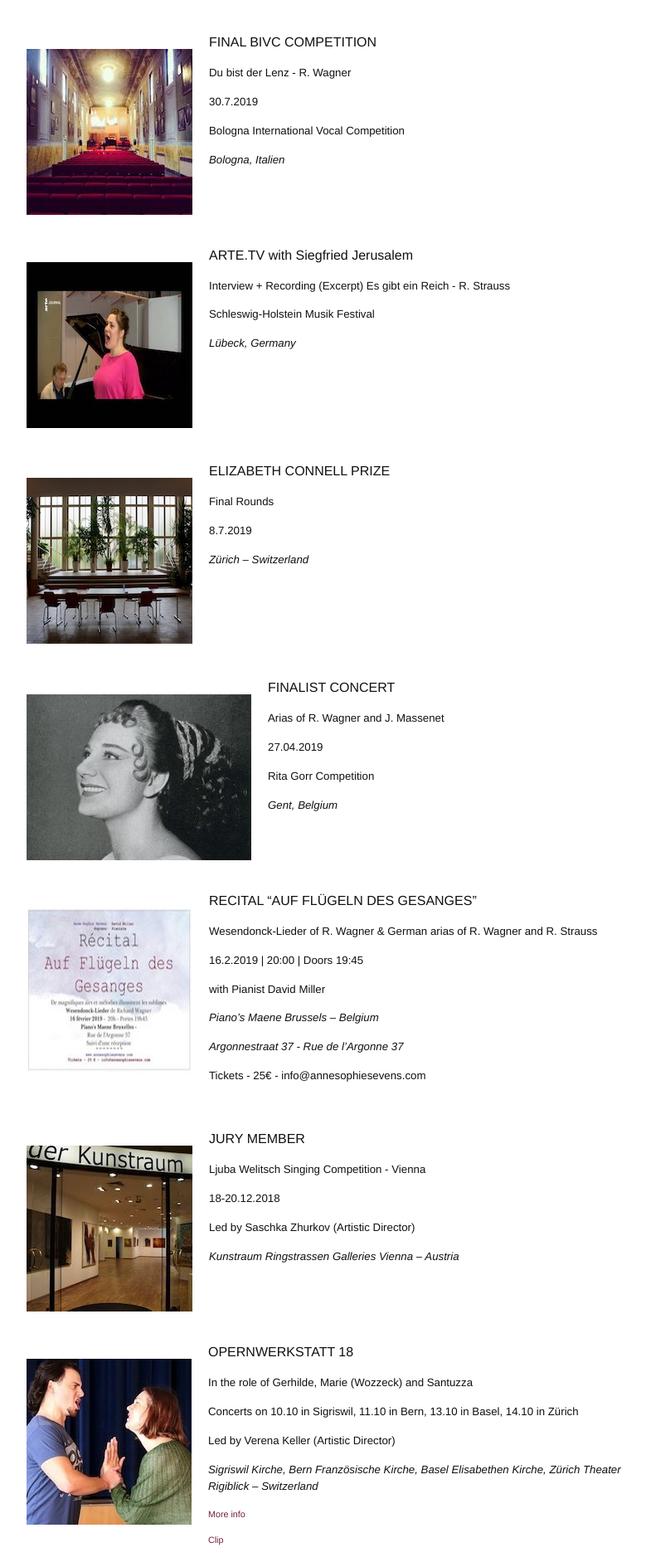
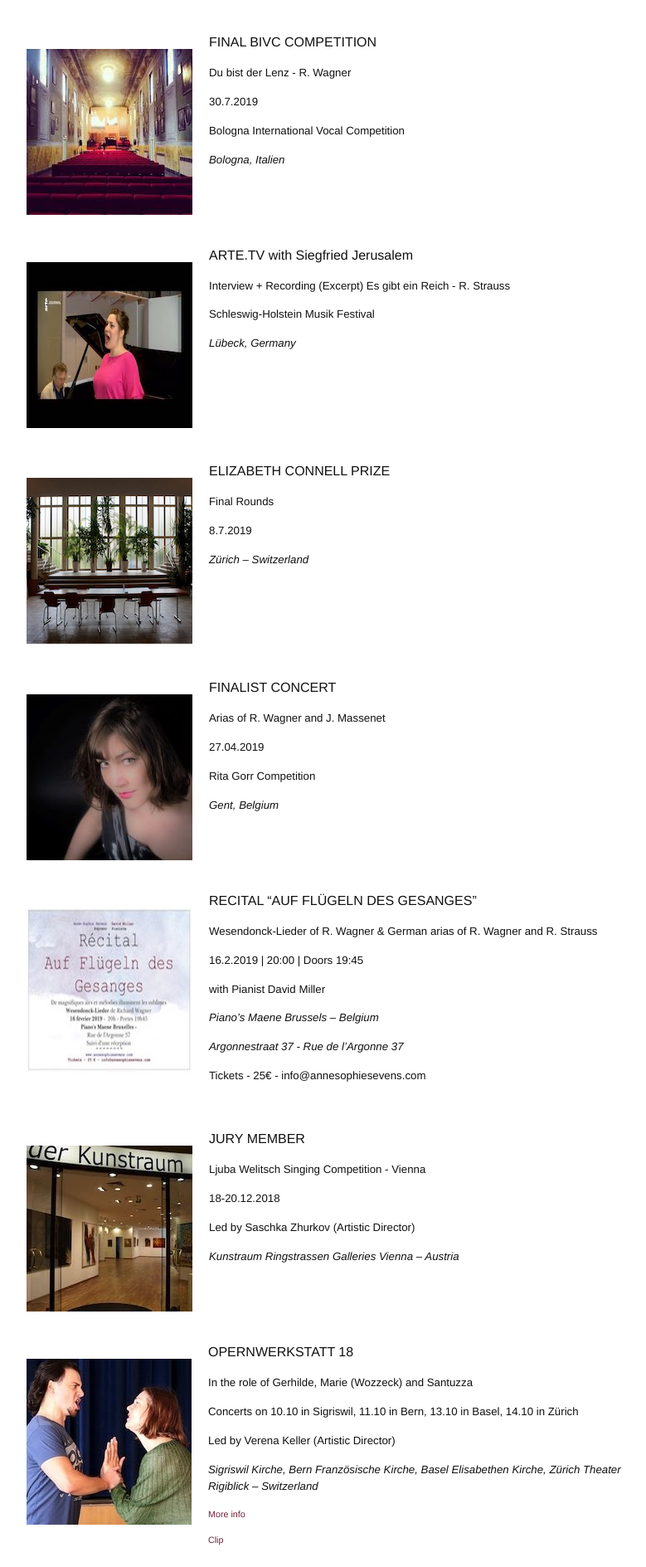
Before and after one commit to annesophie-sevens/annesophie-sevens.github.io, a Jekyll site: the page built from agenda-de.md, in a window 1280 px wide. Shown: the part 2049-3938 px from the top of the page at 83% size, without its empty margins (258-1037 px from the left). Built offline with Jekyll 4.4.1, drawn with Linux system fonts in a browser that asks for light colours; nearby versions of some CDN libraries.

Commit message:
Update agenda-de.md

```diff
--- a/agenda-de.md
+++ b/agenda-de.md
@@ -165,7 +165,7 @@
 
 &nbsp;
 
-<img style="float: left; padding: 20px" src="/assets/Rita Gorr.jpg">
+<img style="float: left; padding: 20px" src="/assets/IVc.jpg">
 
 FINALIST CONCERT
 
```
